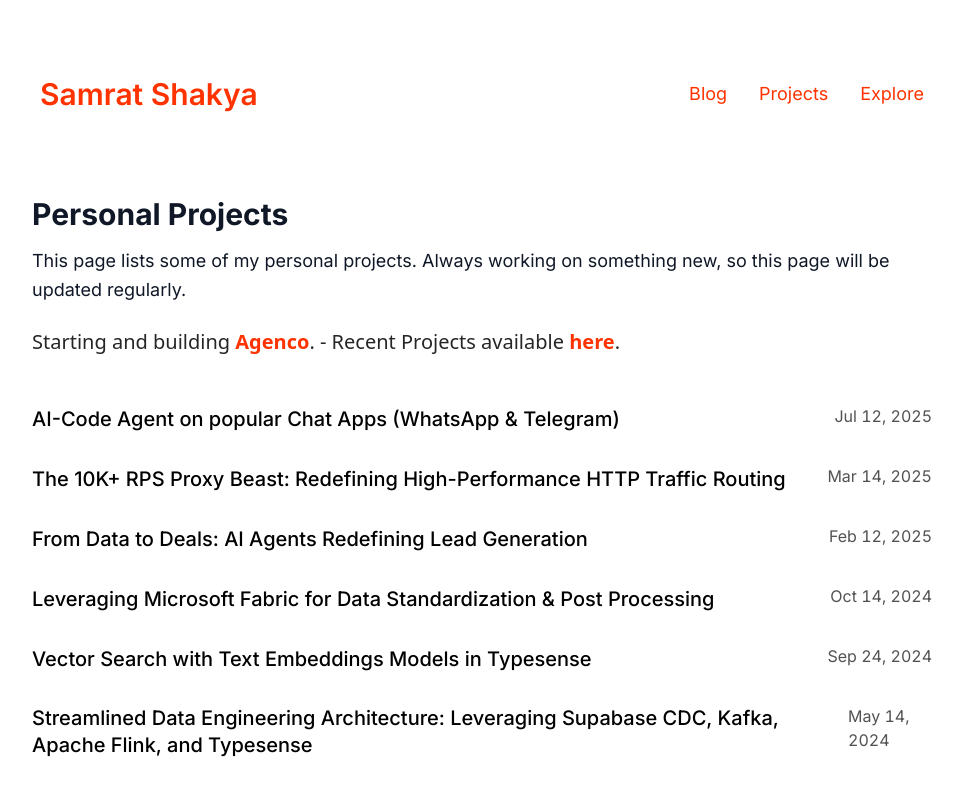
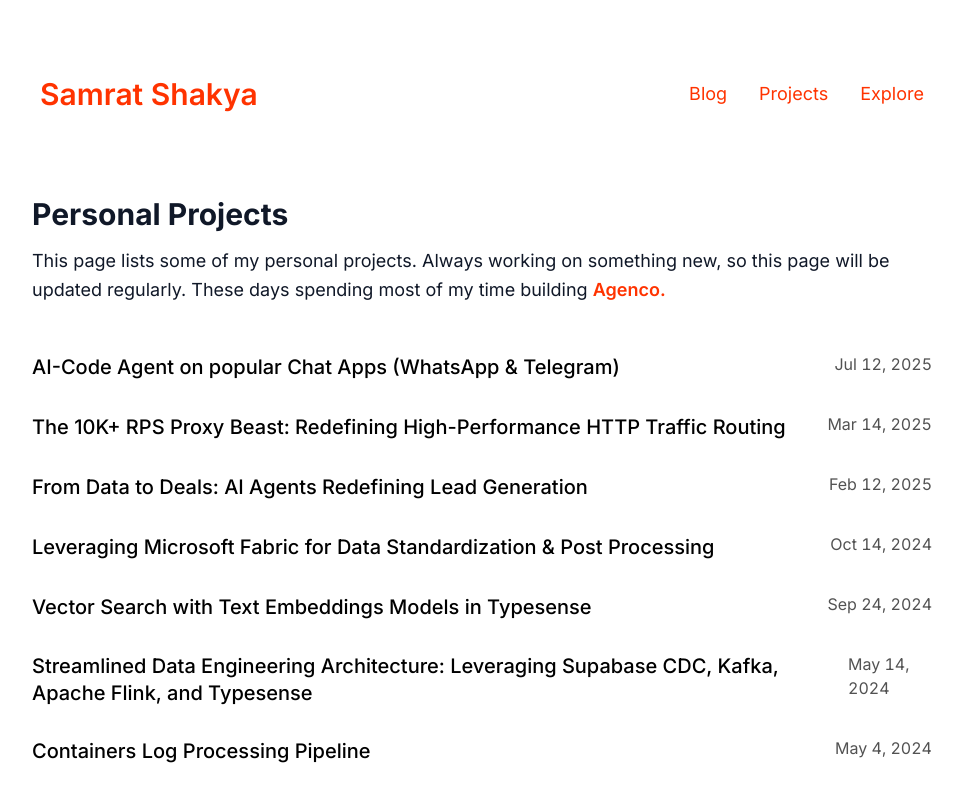
Before and after one commit to samsha1/prokit-v2, a Next.js app: page /projects in a window 1280 px wide. Shown: the top 792 px of the page, without its empty margins (158-1121 px from the left). Built offline with nearby package versions, Linux system fonts and the light colour scheme.

Commit message:
agenco in projects

```diff
--- a/app/projects/page.tsx
+++ b/app/projects/page.tsx
@@ -12,31 +12,7 @@ export default function ProjectsPosts() {
   return (
     <section>
       <h2>Personal Projects</h2>
-      <p>This page lists some of my personal projects. Always working on something new, so this page will be updated regularly.</p>
-
-      <div className="flex items-center gap-3 text-md sm:text-xl font-medium text-neutral-800 dark:text-neutral-200 mt-6 mb-10 font-sans">
-        <span>
-          {`Starting and building `}
-          <a
-            href="https://www.agenco.io"
-            target="_blank"
-            rel="noopener noreferrer"
-            className="text-[#ff3300] font-semibold hover:underline"
-          >
-            {`Agenco`}
-          </a>.
-          {` - Recent Projects available `}
-          <a
-            href="https://www.agenco.io/blog"
-            target="_blank"
-            rel="noopener noreferrer"
-            className="text-[#ff3300] font-semibold hover:underline"
-          >
-            {`here`}
-          </a>.
-        </span>
-      </div>
-
+      <p>This page lists some of my personal projects. Always working on something new, so this page will be updated regularly. These days spending most of my time building <a href="https://www.agenco.io/blog" target="_blank" rel="noopener noreferrer" className="text-[#ff3300] font-semibold hover:underline">Agenco.</a> </p>
       <div className="mt-12">
         {allBlogs
           .sort((a, b) => {
```
